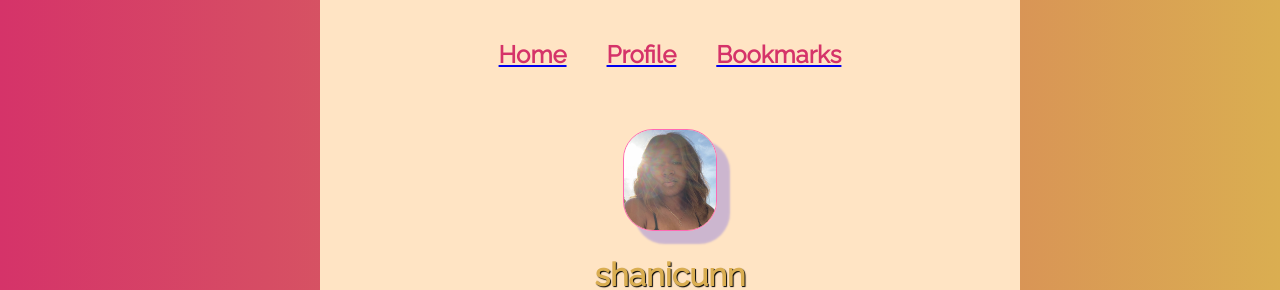
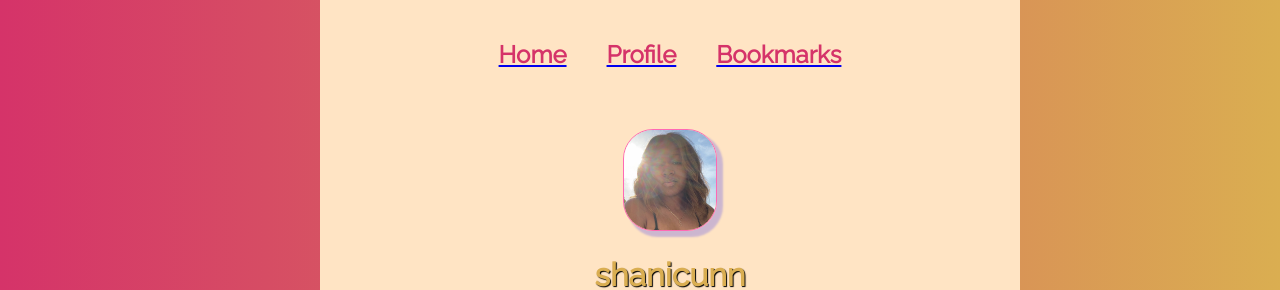
Before and after one commit to shanicunn/photo-app, a React (Create React App) app: page / in a window 1280 px wide. Shown: the top 290 px of the page. Built offline with nearby package versions, Linux system fonts and the light colour scheme.

Commit message:
Box shadow on avatar

```diff
--- a/src/App.css
+++ b/src/App.css
@@ -52,7 +52,7 @@ body {
   height: 100px;
   border-radius: 30px;
   border: hotpink 1px solid;
-  box-shadow: 12px 12px 2px 1px rgba(0, 0, 255, .2);
+  box-shadow: 5px 5px 2px 1px rgba(0, 0, 255, .2);
 }
 
 .profile-pic:hover {
```
